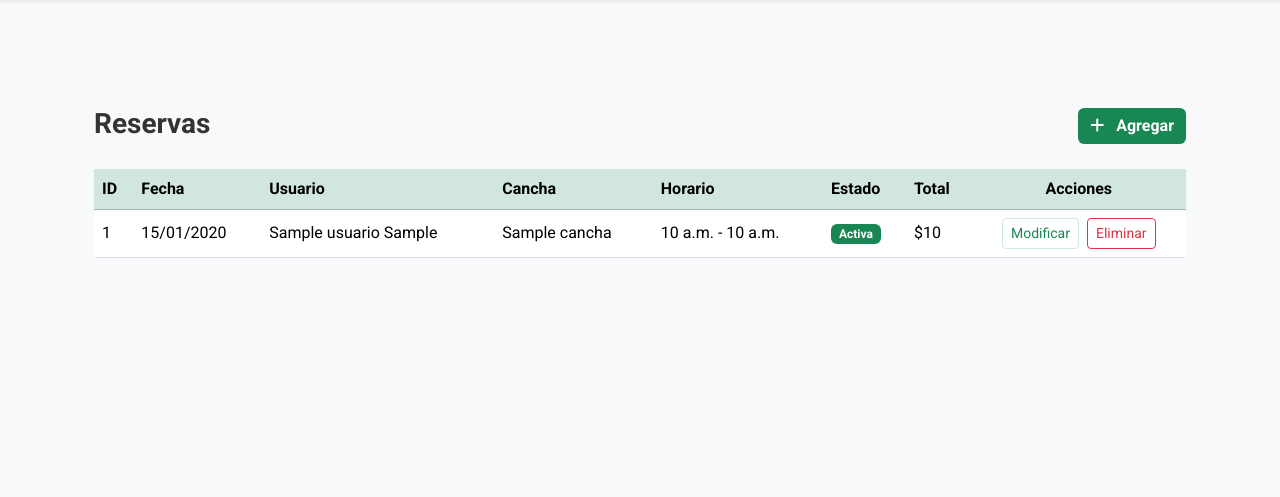
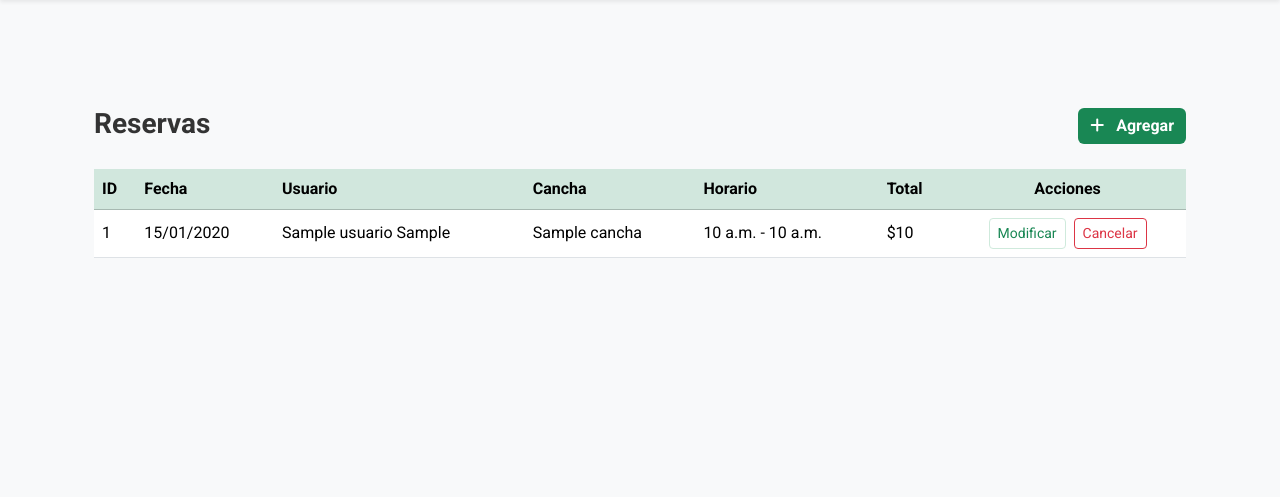
Before and after one commit to IgnacioRiffop/CanchaYa, a Django app: page /crudReservas/ in a window 1280 px wide. Shown: the part 79-576 px from the top of the page. Run offline with Django 3.2, Linux system fonts and the light colour scheme; a user stored in the database is signed in; tables that the repository leaves empty hold one stand-in row (values such as "Sample post"); some libraries are stand-ins or nearby versions.

Commit message:
delete logico reservas

```diff
--- a/core/templates/core/crudReservas.html
+++ b/core/templates/core/crudReservas.html
@@ -23,7 +23,6 @@
             <th>Usuario</th>
             <th>Cancha</th>
             <th>Horario</th>
-            <th>Estado</th>
             <th>Total</th>
             <th class="text-center">Acciones</th>
           </tr>
@@ -36,23 +35,24 @@
             <td>{{ reserva.usuario.nombre }} {{ reserva.usuario.apellido }}</td>
             <td>{{ reserva.cancha.nombre }}</td>
             <td>{{ reserva.horario.hora_inicio }} - {{ reserva.horario.hora_fin }}</td>
-            <td>
-              {% if reserva.estado == 'A' %}
-                <span class="badge bg-success">Activa</span>
-              {% else %}
-                <span class="badge bg-danger">Cancelada</span>
-              {% endif %}
-            </td>
             <td>${{ reserva.total|floatformat:0 }}</td>
             <td class="text-center">
               <div class="d-flex justify-content-center gap-2">
                 <a href="{% url 'reserva_edit' reserva.id_reserva %}" class="btn btn-outline-secondary btn-sm">
                   Modificar
                 </a>
-                <button class="btn btn-outline-danger btn-sm eliminar-reserva"
-                        data-id="{{ reserva.id_reserva }}">
-                  Eliminar
-                </button>
+
+                {% if reserva.estado == 'A' %}
+                  <button class="btn btn-outline-danger btn-sm eliminar-reserva"
+                          data-id="{{ reserva.id_reserva }}">
+                    Cancelar
+                  </button>
+                {% else %}
+                  <a href="{% url 'reserva_activate' reserva.id_reserva %}"
+                     class="btn btn-outline-success btn-sm">
+                    Reactivar
+                  </a>
+                {% endif %}
               </div>
             </td>
           </tr>
@@ -79,33 +79,31 @@ document.addEventListener('DOMContentLoaded', function () {
       const reservaId = this.getAttribute('data-id');
 
       Swal.fire({
-        title: '¿Eliminar reserva?',
-        text: 'Esta acción eliminará la reserva definitivamente.',
+        title: '¿Cancelar reserva?',
+        text: 'La reserva será marcada como cancelada, pero no eliminada.',
         icon: 'warning',
         showCancelButton: true,
-        confirmButtonColor: '#198754',
-        cancelButtonColor: '#d33',
-        confirmButtonText: 'Sí, eliminar',
-        cancelButtonText: 'Cancelar'
+        confirmButtonColor: '#d33',
+        cancelButtonColor: '#6c757d',
+        confirmButtonText: 'Sí, cancelar',
+        cancelButtonText: 'Volver'
       }).then((result) => {
         if (result.isConfirmed) {
           fetch(`/crudReservas/${reservaId}/eliminar/`, {
             method: 'POST',
-            headers: {
-              'X-CSRFToken': getCookie('csrftoken'),
-            },
+            headers: { 'X-CSRFToken': getCookie('csrftoken') },
           })
           .then(response => response.json())
           .then(data => {
             if (data.success) {
               Swal.fire({
-                title: 'Eliminada',
-                text: 'La reserva fue eliminada correctamente.',
+                title: 'Cancelada',
+                text: 'La reserva fue cancelada correctamente.',
                 icon: 'success',
                 confirmButtonColor: '#198754'
               }).then(() => location.reload());
             } else {
-              Swal.fire('Error', 'No se pudo eliminar la reserva.', 'error');
+              Swal.fire('Error', 'No se pudo cancelar la reserva.', 'error');
             }
           });
         }
@@ -118,9 +116,9 @@ document.addEventListener('DOMContentLoaded', function () {
     let cookieValue = null;
     if (document.cookie && document.cookie !== '') {
       const cookies = document.cookie.split(';');
-      for (let i = 0; i < cookies.length; i++) {
-        const cookie = cookies[i].trim();
-        if (cookie.substring(0, name.length + 1) === (name + '=')) {
+      for (let cookie of cookies) {
+        cookie = cookie.trim();
+        if (cookie.startsWith(name + '=')) {
           cookieValue = decodeURIComponent(cookie.substring(name.length + 1));
           break;
         }
--- a/core/urls.py
+++ b/core/urls.py
@@ -55,6 +55,7 @@ urlpatterns = [
     path('crudReservas/agregar/', views.reserva_create, name='reserva_add'),
     path('crudReservas/<int:pk>/editar/', views.reserva_edit, name='reserva_edit'),
     path('crudReservas/<int:pk>/eliminar/', views.reserva_delete, name='reserva_delete'),
+    path('crudReservas/<int:pk>/activar/', views.reserva_activate, name='reserva_activate'),
 
 
     path('crudEquipamientos/', views.crudEquipamientos, name='crudEquipamientos'),
--- a/core/views.py
+++ b/core/views.py
@@ -1462,13 +1462,25 @@ def reserva_edit(request, pk):
     return render(request, 'core/reserva_form.html', {'form': form})
 
 
+
 @login_required(login_url='login')
 def reserva_delete(request, pk):
+    """Cancela una reserva (eliminación lógica)"""
     reserva = get_object_or_404(Reserva, pk=pk)
     if request.method == 'POST':
-        reserva.delete()
+        reserva.estado = 'C'  # 'C' = Cancelada
+        reserva.save()
         return JsonResponse({'success': True})
     return JsonResponse({'success': False})
+
+
+@login_required(login_url='login')
+def reserva_activate(request, pk):
+    """Reactivar una reserva cancelada"""
+    reserva = get_object_or_404(Reserva, pk=pk)
+    reserva.estado = 'A'  # 'A' = Activa
+    reserva.save()
+    return redirect('crudReservas')
 
 @login_required(login_url='login')
 def crudEquipamientos(request):
```
